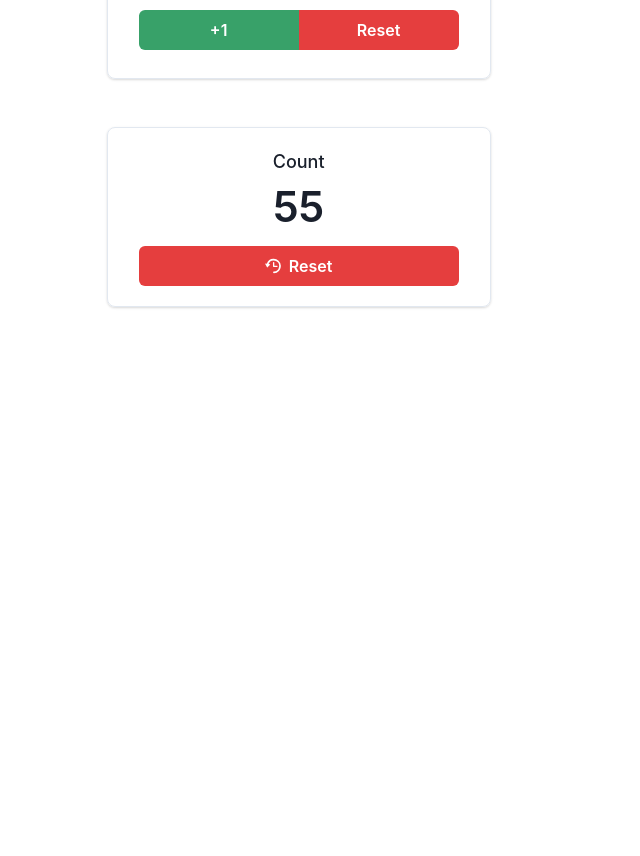
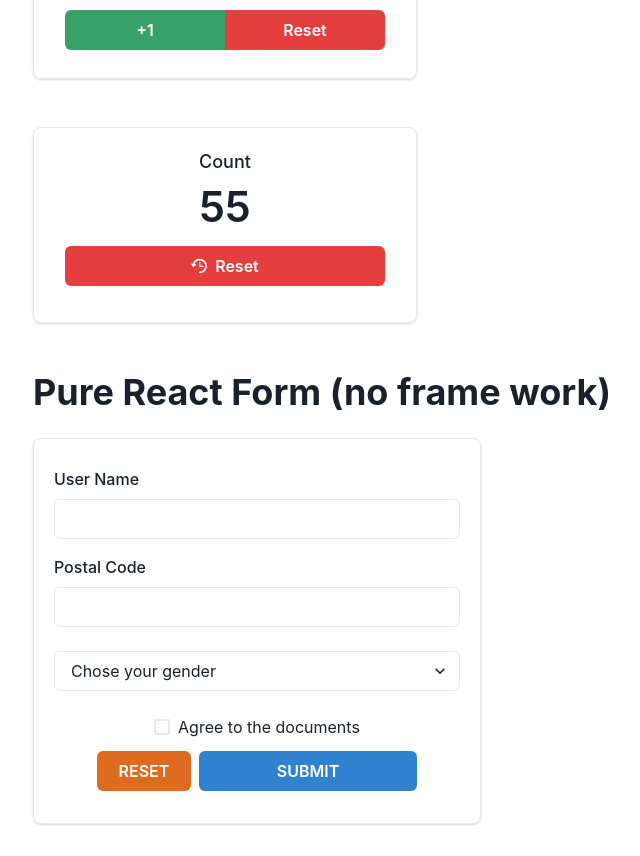
Before and after one commit to TakaoKishimoto/react-ts, a React (Vite) app: page / in a window 1280 px wide. Shown: the part 240-1096 px from the top of the page, without its empty margins (318-958 px from the left). Before the commit the page ends 800 px from the top, so only its background shows below. Built offline with nearby package versions, Linux system fonts and the light colour scheme.

Commit message:
React Form

```diff
--- a/src/App.tsx
+++ b/src/App.tsx
@@ -1,6 +1,7 @@
 import { FC } from 'react';
 import { Heading } from '@chakra-ui/react';
 import Counter from 'components/Counter';
+import RegistrationForm from 'components/RegistrationForm';
 import Timer from 'components/Timer';
 import './App.css';
 
@@ -15,6 +16,10 @@ const App: FC = () => {
       </Heading>
       <Counter />
       <Timer />
+      <Heading as="h2" mb={6}>
+        Pure React Form (no frame work)
+      </Heading>
+      <RegistrationForm />
     </>
   );
 };
--- /dev/null
+++ b/src/components/RegistrationForm.tsx
@@ -0,0 +1,99 @@
+import type { FC, ChangeEvent, SyntheticEvent } from 'react';
+import { useState } from 'react';
+import {
+  Box,
+  Button,
+  ButtonGroup,
+  Checkbox,
+  FormLabel,
+  Input,
+  Select,
+} from '@chakra-ui/react';
+
+const genderCode = { f: 'Female', m: 'Man', n: 'Others' } as const;
+
+interface FormData {
+  username: string;
+  zipcode?: string;
+  gender?: keyof typeof genderCode;
+  isAgreed: boolean;
+}
+
+const RegistrationForm: FC = () => {
+  const [formData, setFormData] = useState<FormData>({
+    username: '',
+    isAgreed: false,
+  });
+
+  const handleSubmit = (event: SyntheticEvent) => {
+    event.preventDefault();
+    console.log(formData);
+  };
+
+  const handleChange = (
+    event: ChangeEvent<HTMLInputElement | HTMLSelectElement>
+  ) => {
+    const { name } = event.target;
+    const value =
+      event.target.type === 'checkbox'
+        ? (event.target as HTMLInputElement).checked
+        : event.target.value;
+    setFormData((state) => ({ ...state, [name]: value }));
+  };
+
+  return (
+    <Box p={5} w="md" borderWidth="1px" borderRadius="lg" boxShadow="base">
+      <form onSubmit={handleSubmit}>
+        <FormLabel htmlFor="username" mt={2}>
+          User Name
+        </FormLabel>
+        <Input
+          name="username"
+          size="md"
+          value={formData.username}
+          onChange={handleChange}
+        />
+        <FormLabel htmlFor="zipcode" mt={4}>
+          Postal Code
+        </FormLabel>
+        <Input
+          name="zipcode"
+          size="md"
+          maxLength={7}
+          value={formData.zipcode ?? ''}
+          onChange={handleChange}
+        />
+        <Select
+          name="gender"
+          my={6}
+          placeholder="Chose your gender"
+          value={formData.gender}
+          onChange={handleChange}
+        >
+          {Object.entries(genderCode).map(([code, name]) => (
+            <option value={code} key={code}>
+              {name}
+            </option>
+          ))}
+        </Select>
+        <Checkbox
+          name="isAgreed"
+          isChecked={formData.isAgreed}
+          onChange={handleChange}
+        >
+          Agree to the documents
+        </Checkbox>
+        <ButtonGroup my={3} w="xs">
+          <Button w="30%" colorScheme="orange" variant="solid" type="reset">
+            RESET
+          </Button>
+          <Button w="70%" colorScheme="blue" variant="solid" type="submit">
+            SUBMIT
+          </Button>
+        </ButtonGroup>
+      </form>
+    </Box>
+  );
+};
+
+export default RegistrationForm;
--- a/src/components/Timer.tsx
+++ b/src/components/Timer.tsx
@@ -1,6 +1,13 @@
 import type { FC } from 'react';
 import { RepeatClockIcon as ResetIcon } from '@chakra-ui/icons';
-import { Box, Button, Stat, StatLabel, StatNumber } from '@chakra-ui/react';
+import {
+  Box,
+  Button,
+  ButtonGroup,
+  Stat,
+  StatLabel,
+  StatNumber,
+} from '@chakra-ui/react';
 import { useTimer } from 'hooks/useTimer';
 
 type Props = { maxCount?: number };
@@ -10,11 +17,21 @@ const Timer: FC<Props> = ({ maxCount = MAX_COUNT }) => {
   const [timeLeft, reset] = useTimer(maxCount);
 
   return (
-    <Box p={5} w="sm" borderWidth="1px" borderRadius="lg" boxShadow="base">
+    <Box
+      p={5}
+      w="sm"
+      borderWidth="1px"
+      borderRadius="lg"
+      boxShadow="base"
+      mb={12}
+    >
       <Stat mb={2}>
         <StatLabel fontSize={18}>Count</StatLabel>
         <StatNumber fontSize={42}>{timeLeft}</StatNumber>
-      </Stat>
+        <ButtonGroup maxW="xs" m={2} variant="contained" isAttached>
+          {/* <Button w="xs" colorScheme="green" variant="solid" onClick={reset}>
+            Start
+          </Button> */}
           <Button
             w="xs"
             colorScheme="red"
@@ -24,6 +41,8 @@ const Timer: FC<Props> = ({ maxCount = MAX_COUNT }) => {
           >
             Reset
           </Button>
+        </ButtonGroup>
+      </Stat>
     </Box>
   );
 };
--- a/src/hooks/useTimer.tsx
+++ b/src/hooks/useTimer.tsx
@@ -4,6 +4,12 @@ export const useTimer = (maxCount: number): [number, () => void] => {
   const [timeLeft, setTimeLeft] = useState(maxCount);
   const tick = (): void => setTimeLeft((t) => t - 1);
   const reset = (): void => setTimeLeft(maxCount);
+
+  // Tried add stopwatch but gave up
+  // const [running, setRunning] = useState(true);
+  // useEffect(() => {
+  //   running ? setRunning(false) : setRunning(true);
+  // }, [running]);
 
   useEffect(() => {
     const timerId = setInterval(tick, 1000);
```
Lines whose indentation alone changed are shown as unchanged.
